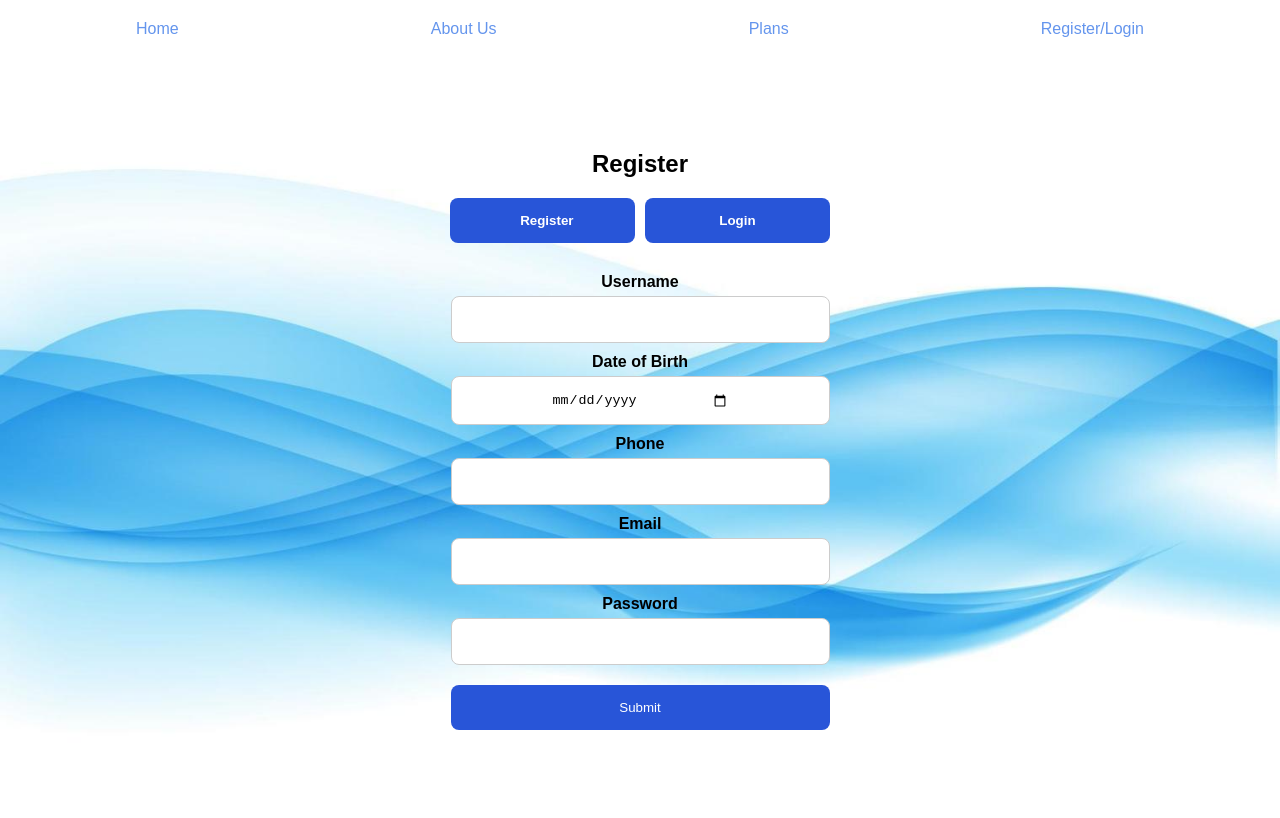
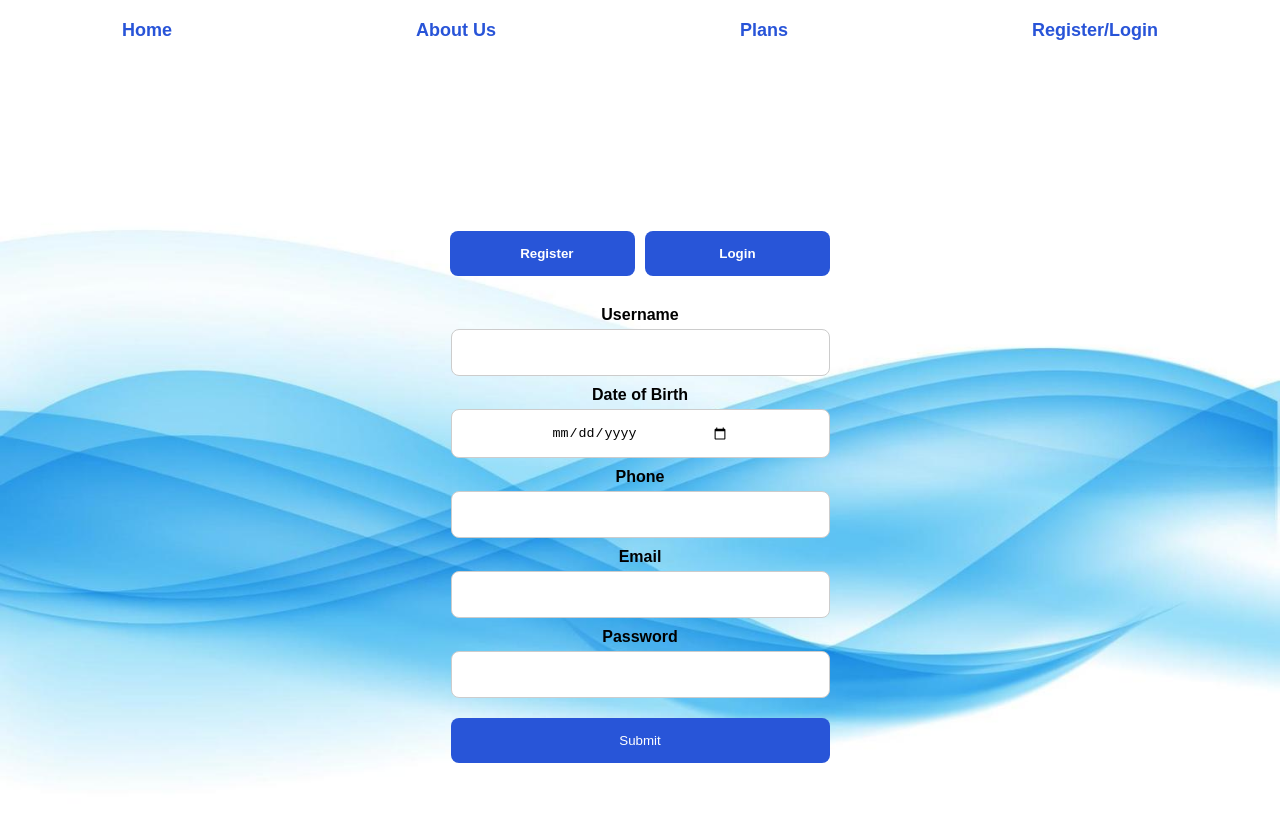
Before and after one commit to CFan7/SnipWise, a React (Create React App) app in the folder frontend/: page /register in a window 1280 px wide. Shown: the top 818 px of the page. Built offline with nearby package versions, Linux system fonts and the light colour scheme; the HTML template or start-up script is replaced by a standard one.

Commit message:
added ui/ux

```diff
--- a/frontend/src/App.css
+++ b/frontend/src/App.css
@@ -7,7 +7,7 @@
 
 body {
   font-family: Arial, sans-serif;
-  background-color: #ffffff; /* 필요에 따라 조정 */
+  background-color: #ffffff;
 }
 
 .App {
@@ -15,21 +15,36 @@ body {
 }
 
 .navbar {
+  background-color: transparent;
   display: flex;
   justify-content: space-around;
-  padding: 10px;
-  background-color: transparent; /* 배경을 투명으로 변경 */
-  position: absolute; /* 상단 고정 */
-  width: 100%; /* 전체 너비로 설정 */
-  z-index: 1000; /* 다른 요소 위에 표시 */
+  padding: 20px 0;
+  width: 100%;
+  position: relative;
+  font-family: "Arial Rounded MT Bold", Arial, sans-serif; /* 圆润的字体 */
+  font-weight: bold; /* 加粗文字 */
 }
 
 .navbar a {
-  color: cornflowerblue; /* 링크 텍스트 색상 */
   text-decoration: none;
-  padding: 10px;
+  color: rgb(40,84,216); /* 使用指定的蓝色 */
+  font-size: 18px; /* 字体适当放大一些，让其更清晰 */
+  transition: color 0.3s;
 }
 
 .navbar a:hover {
-  background-color: transparent; /* 호버 시 배경 투명 유지 */
+  color: rgba(40,84,216, 0.8); /* 悬停时稍微变浅 */
 }
+
+.navbar i {
+  color: rgb(40,84,216);
+  font-size: 24px;
+}
+
+.navbar i.active {
+  color: rgb(40,84,216);
+}
+
+.navbar i:hover {
+  color: rgba(40,84,216, 0.8);
+}
--- a/frontend/src/App.js
+++ b/frontend/src/App.js
@@ -24,11 +24,11 @@ function AppContent() {
   const { token, login, loading } = useContext(UserContext);
 
   const handleLogin = (userInfo) => {
-    login(userInfo); // UserContext의 login 함수 호출
+    login(userInfo);
   };
 
   if (loading) {
-    return <div>Loading...</div>; // 로딩 상태 표시
+    return <div>Loading...</div>;
   }
 
   const isLoggedIn = !!token;
--- a/frontend/src/app/AboutUs/AboutUs.css
+++ b/frontend/src/app/AboutUs/AboutUs.css
@@ -1,27 +1,27 @@
 .about-container {
-  width: 100vw;                /* 전체 너비 */
-  height: 100vh;               /* 전체 높이 */
+  width: 100vw;
+  height: 100vh;
   padding: 120px;
-  position: relative;          /* 배경과 콘텐츠 위치 조정 */
-  overflow: auto;            /* 넘침 방지 */
+  position: relative;
+  overflow: auto;
 }
 
 .about-background {
-  width: 100%;                 /* 전체 너비 */
-  height: 100%;                /* 전체 높이 */
-  background-size: cover;      /* 배경 이미지가 커버하도록 */
-  background-position: center;  /* 중앙에 배치 */
+  width: 100%;
+  height: 100%;
+  background-size: cover;
+  background-position: center;
 }
 
 .content {
-  display: flex;               /* Flexbox 사용 */
-  flex-direction: column;      /* 세로 방향 정렬 */
-  justify-content: center;      /* 수직 중앙 정렬 */
-  align-items: center;          /* 수평 중앙 정렬 */
-  height: 100%;                /* 전체 높이에 맞게 */
-  padding: 20px;               /* 내부 여백 */
-  color: white;                /* 텍스트 색상 */
-  margin-top: 80px;           /* 네비게이션 바에 맞도록 여백 추가 */
+  display: flex;
+  flex-direction: column;
+  justify-content: center;
+  align-items: center;
+  height: 100%;
+  padding: 20px;
+  color: white;
+  margin-top: 80px;
 }
 
   .about-title {
--- a/frontend/src/app/AboutUs/Aboutus.js
+++ b/frontend/src/app/AboutUs/Aboutus.js
@@ -25,7 +25,7 @@ const AboutUs = () => {
 
     return (
       <div
-      className="about-background" // 배경 스타일이 적용될 div
+      className="about-background"
       style={{
         backgroundImage: `url(${subbackground})`,
         backgroundSize: 'cover',
@@ -36,7 +36,7 @@ const AboutUs = () => {
       }}
       >
       <div className="about-container">
-        <h1 className="about-title">About Us</h1>
+        {/* <h1 className="about-title">About Us</h1> */}
         <img src={teamLogo} alt="Team Logo" className="team-logo" />
 
         <div className="mission-section">
--- a/frontend/src/app/Home/Home.css
+++ b/frontend/src/app/Home/Home.css
@@ -1,35 +1,35 @@
 /* src/pages/Home.css */
 .home-container {
-  width: 100vw; /* 전체 너비 */
-  height: 100vh; /* 전체 높이 */
-  margin: 0; /* 여백 없이 */
-  padding: 40px; /* 필요한 경우 패딩 추가 */
+  width: 100vw;
+  height: 100vh;
+  margin: 0;
+  padding: 40px;
   text-align: center;
   font-family: Arial, sans-serif;
   background-size: cover;
   background-position: center;
-  border-radius: 0; /* 둥글게 처리하지 않음 */
+  border-radius: 0;
 }
 
 .home-images {
   display: flex;
   flex-direction: column;
   align-items: center;
-  gap: 20px; /* 이미지 간의 간격 */
-  margin-top: 250px; /* 이미지 영역 하단 여백 */
+  gap: 20px;
+  margin-top: 250px;
 }
 
 .home-images img {
-  width: 100%; /* 부모 요소에 맞게 너비 조정 */
-  max-width: 800px; /* 최대 너비 설정 */
-  height: auto; /* 비율 유지 */
+  width: 100%;
+  max-width: 800px;
+  height: auto;
   border-radius: 10px;
 }
 
 .home-images img:first-child {
-  margin-bottom: 20px; /* 하단 여백 설정 */
+  margin-bottom: 20px;
 }
 
 .home-images img:last-child {
-  width: 500px; /* 두 번째 이미지 크기 조정 */
+  width: 500px;
 }
--- a/frontend/src/app/Navbar/Navbar.css
+++ /dev/null
@@ -1,25 +0,0 @@
-.navbar {
-    background-color: transparent; /* 배경을 투명하게 설정 */
-    display: flex;
-    justify-content: space-around;
-    padding: 20px 0;
-    width: 100%;
-    position: relative; /* 배경 설정을 위해 상대적 */
-}
-
-.navbar a {
-    text-decoration: none;
-}
-
-.navbar i {
-    color: black; /* 기본 아이콘 색상 */
-    font-size: 24px; /* 아이콘 크기 */
-}
-
-.navbar i.active {
-    color: #007BFF; /* 홈이 아닐 때 파란색으로 변경 */
-}
-
-.navbar i:hover {
-    color: #0056b3; /* 호버 시 더 어두운 색상 */
-}
--- a/frontend/src/app/Plans/Plans.css
+++ b/frontend/src/app/Plans/Plans.css
@@ -10,20 +10,20 @@
 }
 
 .plans-background {
-  width: 100%;                 /* 전체 너비 */
-  height: 100%;                /* 전체 높이 */
-  background-size: cover;      /* 배경 이미지가 커버하도록 */
-  background-position: center;  /* 중앙에 배치 */
+  width: 100%;
+  height: 100%;
+  background-size: cover;
+  background-position: center;
 }
 
 .content {
-  display: flex;               /* Flexbox 사용 */
-  flex-direction: column;      /* 세로 방향 정렬 */
-  justify-content: center;      /* 수직 중앙 정렬 */
-  align-items: center;          /* 수평 중앙 정렬 */
-  height: 200%;                /* 전체 높이에 맞게 */
-  padding: 120px;               /* 내부 여백 (필요 시 조정) */
-  color: black;                /* 텍스트 색상 (필요 시 조정) */
+  display: flex;
+  flex-direction: column;
+  justify-content: center;
+  align-items: center;
+  height: 200%;
+  padding: 120px;
+  color: black;
 }
 
 .plans-title {
--- a/frontend/src/app/RegisterLogin/RegisterLogin.js
+++ b/frontend/src/app/RegisterLogin/RegisterLogin.js
@@ -61,7 +61,7 @@ const RegisterLogin = () => {
 
   return (
         <div
-              className="plans-background" // 배경 스타일이 적용될 div
+              className="plans-background"
               style={{
                 backgroundImage: `url(${subbackground})`,
                 backgroundSize: 'cover',
@@ -72,8 +72,8 @@ const RegisterLogin = () => {
               }}
         >
     <div className="register-container">
-      <div className="content"> {/* 내부 컨텐츠 여백을 위한 div */}
-        <h2>{isRegistering ? "Register" : "Login"}</h2>
+      <div className="content"> {}
+        {/* <h2>{isRegistering ? "Register" : "Login"}</h2> */}
 
         <div className="toggle-buttons">
           <button
--- a/frontend/src/app/UrlOverview/UrlOverview.css
+++ b/frontend/src/app/UrlOverview/UrlOverview.css
@@ -49,7 +49,7 @@
     border-collapse: collapse;
     margin-top: 30px;
     font-size: 1em;
-    table-layout: fixed; /* 使用固定布局 */
+    table-layout: fixed;
   }
 
   .url-table th, .url-table td {
@@ -58,15 +58,14 @@
     text-align: left;
     vertical-align: middle;
 
-    /* 去掉不换行和省略号的限制 */
     white-space: normal;
-    overflow-wrap: break-word; /* 自动换行 */
-    word-wrap: break-word;     /* 自动换行(兼容性考虑) */
+    overflow-wrap: break-word;
+    word-wrap: break-word;
   }
 
   .url-table th:nth-child(1),
   .url-table td:nth-child(1) {
-    width: 200px; /* 固定original url列的宽度 */
+    width: 200px;
   }
 
   .url-table th {
--- a/frontend/src/app/UrlOverview/UrlOverview.js
+++ b/frontend/src/app/UrlOverview/UrlOverview.js
@@ -92,7 +92,6 @@ const UrlOverview = () => {
           "Content-Type": "application/json"
         }
       });
-      // 删除成功后更新本地状态
       setUrls(prev => prev.filter(u => u.shortUrl !== shortUrl));
     } catch (error) {
       console.error("Failed to delete url:", error);
```
Also changed, not shown: frontend/src/app/Navbar/Navbar.js (deleted, +0 -28 lines).
